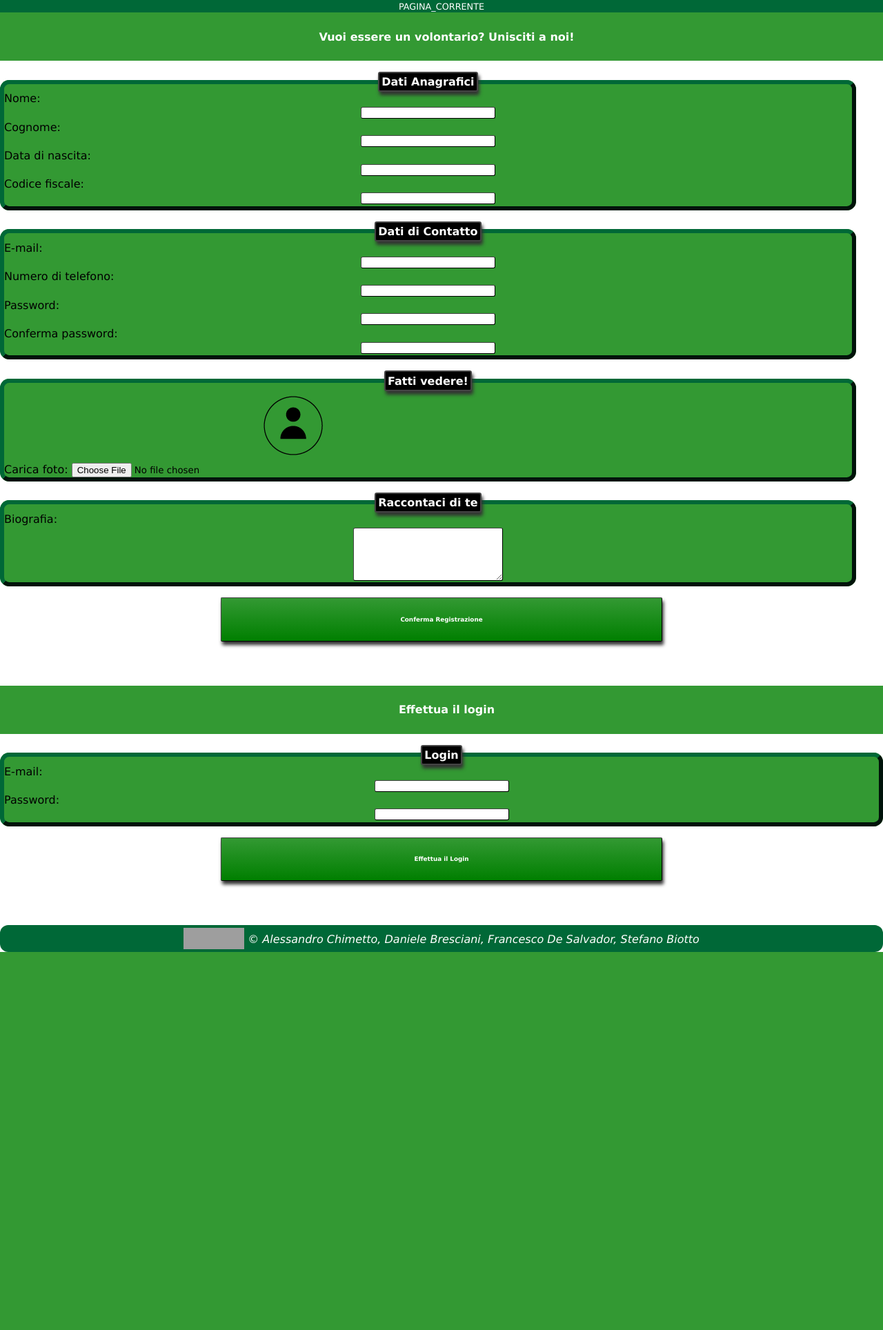
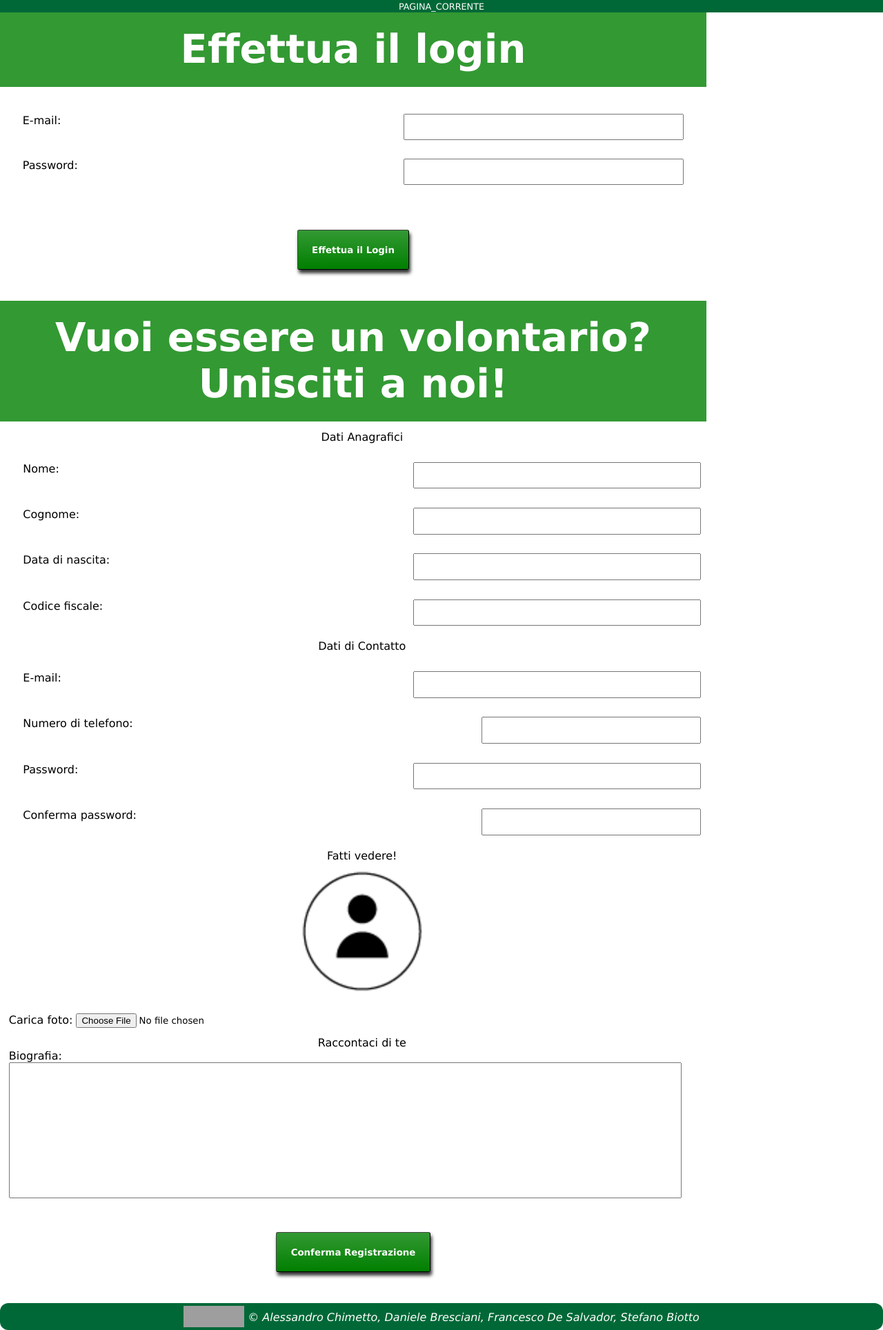
Before and after one commit to achimett/unipd_techweb_proj, a PHP site: page /_template/registrazione.html in a window 1280 px wide. Shown: the part 38-1966 px from the top of the page at 69% size. Before the commit the page ends 1418 px from the top, so only its background shows below. Run offline with PHP 8.4, Linux system fonts and the light colour scheme; grey boxes are pictures that could not be loaded.

Commit message:
Quinta versione registrazione.html
REGISTRAZIONE.HTML:
- Aggiunti <div> per racchiudere label e input.
CSS:
- Aggiunte modifiche, conformi con .content di Francesco.

HTML e CSS Validati.

```diff
--- a/_template/registrazione.html
+++ b/_template/registrazione.html
@@ -21,14 +21,13 @@
 	</head>
 
 	<body>
+
 		<div id="header">
 			<div id="info_utente">
 				<img src="../img/utentebianco_icon.png" alt="" />
 				<p>Nome Cognome</p>
 			</div>
-
 			<a id="hamburger" href="#hamburger"><img src="../img/menu_espandi_icon.png" alt="Menù" /></a>
-
 			<h1 xml:lang="en"><abbr title="do it">DOIT</abbr></h1>
 		</div>
 
@@ -51,53 +50,72 @@
 			</div>
 
 			<div id="registrazione_e_login" class="content">
-				<div id="registrazione">
-					<h1>Vuoi essere un volontario? Unisciti a noi!</h1>
-					<form action="form_registrazione.php">
-						<fieldset id="fieldset_dati_anagrafici">
-							<legend>Dati Anagrafici</legend>
-              <label for="registrazione_nome">Nome: </label><input type="text" id="registrazione_nome"></input>
-              <label for="registrazione_cognome">Cognome: </label><input type="text" id="registrazione_cognome"></input>
-              <label for="registrazione_data_di_nascita">Data di nascita: </label><input type="text" id="registrazione_data_di_nascita"></input>
-              <label for="registrazione_codice_fiscale">Codice fiscale: </label><input type="text" id="registrazione_codice_fiscale"></input>
-            </fieldset>
-						<fieldset id="fieldset_dati_di_contatto">
-						    <legend>Dati di Contatto</legend>
-								<label for="registrazione_email"><span xml:lang="en">E-mail: </span></label><input type="text" id="registrazione_email"></input>
-								<label for="registrazione_numero_di_telefono">Numero di telefono: </label><input type="text" id="registrazione_numero_di_telefono"></input>
-								<label for="registrazione_password"><span xml:lang="en">Password: </span></label><input type="password" id="registrazione_password"></input>
-								<label for="registrazione_conferma_password">Conferma <span xml:lang="en">password: </span></label><input type="password" id="registrazione_conferma_password"></input>
-            </fieldset>
-						<fieldset id="fieldset_carica_una_foto">
-  						<legend>Fatti vedere!</legend>
-              <img id="registrazione_immagine_profilo" src="../img/utentenero_icon.png" alt="" /> <br />
-  						<label for="registrazione_foto">Carica foto: </label><input type="file" id="registrazione_foto"></input> <!-- L'attributo file è supportato da IE, mentre Google, Firefox, Safari e Opera lo supportano dalla versione 1.0 -->
-						</fieldset>
-						<fieldset id="fieldset_biografia">
-						<legend>Raccontaci di te</legend>
-								<label for="registrazione_biografia">Biografia: </label><br /><textarea id="registrazione_biografia" rows="5" cols="25"></textarea> <!-- Ho pensato di sostituire Bio con Biografia, perché per alcune persone Bio può essere poco intuitivo, una persona anziana è probabile che sappia il significato di Biografia ma non che Bio è la sua abbreviazione -->
-						</fieldset>
-          </form>
-          <div id="registrazione_conferma">
-            <input type="submit" id="registrazione_input_conferma" value="Conferma Registrazione" />
-          </div>
-				</div>
-
 				<div xml:lang="en" id="login">
 					<h1><span xml:lang="it">Effettua il </span>login</h1>
 					<form action="form_login.php">
-						<fieldset id="fieldset_login"> <!-- Tag usato per racchiudere gli input dei form, ditemi se è da togliere secondo voi -->
-							<legend>Login</legend>
+						<fieldset id="fieldset_login">
+							<div id="row_login_email">
 								<label for="login_email">E-mail: </label><input type="text" id="login_email"></input>
-
+							</div>
+							<div id="row_login_password">
 								<label for="login_password">Password: </label><input type="password" id="login_password"></input>
+							</div>
 						</fieldset>
 						<div id="login_conferma">
 							<input type="submit" id="login_input_conferma" value="Effettua il Login" /> <!-- Come legge login lo screen reader nel caso dei submit? -->
 						</div>
 					</form>
 				</div>
+
+				<div id="registrazione">
+					<h1>Vuoi essere un volontario? Unisciti a noi!</h1>
+					<form action="form_registrazione.php">
+						<fieldset id="fieldset_dati_anagrafici">
+							<legend>Dati Anagrafici</legend>
+							<div id="row_registrazione_nome">
+								<label for="registrazione_nome">Nome: </label><input type="text" id="registrazione_nome"></input>
 							</div>
+							<div id="row_registrazione_cognome">
+								<label for="registrazione_cognome">Cognome: </label><input type="text" id="registrazione_cognome"></input>
+							</div>
+							<div id="row_registrazione_data_di_nascita">
+								<label for="registrazione_data_di_nascita">Data di nascita: </label><input type="text" id="registrazione_data_di_nascita"></input>
+							</div>
+							<div id="row_registrazione_codice_fiscale">
+								<label for="registrazione_codice_fiscale">Codice fiscale: </label><input type="text" id="registrazione_codice_fiscale"></input>
+							</div>
+						</fieldset>
+						<fieldset id="fieldset_dati_di_contatto">
+							<legend>Dati di Contatto</legend>
+							<div id="row_registrazione_email">
+								<label for="registrazione_email"><span xml:lang="en">E-mail: </span></label><input type="text" id="registrazione_email"></input>
+							</div>
+							<div id="row_registrazione_numero_di_telefono">
+								<label for="registrazione_numero_di_telefono">Numero di telefono: </label><input type="text" id="registrazione_numero_di_telefono"></input>
+							</div>
+							<div id="row_registrazione_password">
+								<label for="registrazione_password"><span xml:lang="en">Password: </span></label><input type="password" id="registrazione_password"></input>
+							</div>
+							<div id="row_registrazione_conferma_password">
+								<label for="registrazione_conferma_password">Conferma <span xml:lang="en">password: </span></label><input type="password" id="registrazione_conferma_password"></input>
+							</div>
+						</fieldset>
+						<fieldset id="fieldset_carica_una_foto">
+							<legend>Fatti vedere!</legend>
+							<img id="registrazione_immagine_profilo" src="../img/utentenero_icon.png" alt="" /> <br />
+							<label for="registrazione_foto">Carica foto: </label><input type="file" id="registrazione_foto"></input>
+						</fieldset>
+						<fieldset id="fieldset_biografia">
+							<legend>Raccontaci di te</legend>
+							<label for="registrazione_biografia">Biografia: </label><br /><textarea id="registrazione_biografia" rows="13" cols="31"></textarea> <!-- Ho pensato di sostituire Bio con Biografia, perché per alcune persone Bio può essere poco intuitivo, una persona anziana è probabile che sappia il significato di Biografia ma non che Bio è la sua abbreviazione -->
+						</fieldset>
+						<div id="registrazione_conferma">
+							<input type="submit" id="registrazione_input_conferma" value="Conferma Registrazione" />
+						</div>
+					</form>
+				</div>
+			</div>
+
 
 			<div id="footer">
 				<p>
--- a/css/desktop.css
+++ b/css/desktop.css
@@ -129,107 +129,88 @@ abbr[title] {
     padding-left: 2.6em;
 }
 
-/********** CONTENT **********/
-#content {
+/********** CONTENT_REGISTRAZIONE**********/
+
+#registrazione_e_login {
+  max-width: 1024px;
   margin-left: 20%;
   padding: 1em;
 }
 
-/********** CONTENT_REGISTRAZIONE**********/
-#registrazione_e_login {
-  float: right;
-  width: 79.7%;
-  display: block;
-}
-
-#registrazione_conferma {
-  clear: both;
+#registrazione_e_login textarea {
+  resize: none;
 }
 
 #registrazione_immagine_profilo {
-  margin-left: 30%;
+  display: block;
+  margin-left: auto;
+  margin-right: auto;
+  height: 200px;
+  width: 200px;
 }
 
-#registrazione_e_login h1 {
-  clear: both;
+#registrazione_e_login h1, h2{
   padding: 2%;
   text-align: center;
   background-color: #393;
-  color: #ffffff;
-  margin-left: -0.19em;
-  width: 100%;
+  color: #FFF;
+
 }
 
-#registrazione_e_login fieldset{
-  border: 5pt outset #006837;
-  border-radius: 10pt;
-  -webkit-border-radius: 10pt;
-  -moz--border-radius: 10pt;
-  background-color: #339933;
-  margin-top: 1em;
-  margin-bottom: 1em;
+#registrazione_e_login fieldset {
+  border: 0;
+  margin: 1vw;
 }
 
-#registrazione_e_login legend{
-  margin: auto;
-  padding: 0.2em;
-  background-color: #000000;
-  color: #ffffff;
-  font-size: 1.5em;
-  font-weight: bold;
-  border: 2px solid #444;
-  border-radius: 0.2em;
-  box-shadow: 2px 5px 5px 0px #333;
-  outline: none;
+#registrazione_e_login legend {
+  margin-left: auto;
+  margin-right: auto;
 }
 
-#registrazione_e_login input[type=submit] {
+
+#row_login_email, #row_login_password, #row_registrazione_nome, #row_registrazione_cognome, #row_registrazione_data_di_nascita, #row_registrazione_codice_fiscale, #row_registrazione_email, #row_registrazione_numero_di_telefono, #row_registrazione_password, #row_registrazione_conferma_password{
+	padding: 2%;
+	margin-top: 0.5vw;
+	margin-bottom: 0.5vw;
+}
+input[type=text] {
+  float: right;
+  width: 40%;
+  padding: 2%;
+}
+
+#registrazione_numero_di_telefono {
+  width: 30%;
+}
+
+input[type=password] {
+  float: right;
+  width: 40%;
+  padding: 2%;
+}
+
+#registrazione_conferma_password {
+  width: 30%;
+}
+
+input[type=submit] {
   display: block;
   margin: auto;
   padding: 2%;
   font-weight: bold;
-  color: #ffffff;
+  color: #FFF;
   background: linear-gradient(to bottom, #393, #007f00);
-  border: 0.75pt outset #444;
+  border: 1px outset #444;
   border-radius: 0.2em;
   box-shadow: 2px 5px 5px 0px #333;
-  width: 50%;
-  margin-bottom: 5%;
-  font-size: 130%;
-  outline: none;
+  margin-top: 1.5vw;
+  margin-bottom: 1.5vw;
 }
 
-#registrazione_e_login input[type=submit]:active{
+input[type=submit]:active {
   box-shadow: 2px 5px 5px 0px #333 inset;
 }
 
-#registrazione_e_login input[type="text"]{
-  display: block;
-  margin: auto;
-  margin-top: 0.2em;
-  margin-bottom: 0.2em;
-  font-weight: bold;
-  border: 1px outset #444;
-  border-radius: 0.2em;
-}
-#registrazione_e_login input[type="password"]{
-  display: block;
-  margin: auto;
-  margin-top: 0.2em;
-  margin-bottom: 0.2em;
-  font-weight: bold;
-  border: 0.75pt outset #444;
-  border-radius: 0.2em;
-}
-#registrazione_e_login textarea {
-  display: block;
-  margin: auto;
-  margin-top: 0.2em;
-  margin-bottom: 0.2em;
-  font-weight: bold;
-  border: 0.75pt outset #444;
-  border-radius: 0.2em;
-}
 
 #fieldset_dati_anagrafici {
   float: left;
@@ -237,22 +218,28 @@ abbr[title] {
 }
 #fieldset_dati_di_contatto {
   float: right;
-  width: 45%;
+    width: 45%;
 }
 #fieldset_carica_una_foto {
   float: left;
-  width: 45%;
+    width: 45%;
 }
 #fieldset_biografia {
   float: right;
-  width: 45%;
+    width: 45%;
+}
+
+#login_conferma {
+	display: flex;
+}
+#registrazione_conferma{
+	clear: both;
 }
 
 /********** FOOTER **********/
 #footer {
   clear: both;
   position: relative;
-  margin-top: -12.5em;
   background-color: #006837;
   color: #FFFFFF;
   border-radius: 0.75em;
--- a/css/mobile.css
+++ b/css/mobile.css
@@ -60,53 +60,56 @@
 }
 
 /********** CONTENT_REGISTRAZIONE**********/
+
 #registrazione_e_login {
-  float: none;
-  width: 100%;
-  display: block;
+  max-width: 1024px;
+  margin-left: 0%;
+  padding: 0em;
 }
 
-/*#registrazione_conferma {
-  clear: both;
-}*/
-
-/*#registrazione_immagine_profilo {
-  margin-left: 30%;
-}*/
-
-#registrazione_e_login h1 {
-  margin-left: -0.33em;
-  width: 98%;
-  font-size: 1em;
+#registrazione_biografia {
+  width: 95%;
 }
 
-#registrazione_e_login legend {
-  font-size: 1em;
+#registrazione_e_login h1, h2{
+  font-size: 4.5vw;
 }
 
-#registrazione_e_login input[type=submit]{
-  font-size: 0.55em;
+#row_login_email, #row_login_password, #row_registrazione_nome, #row_registrazione_cognome, #row_registrazione_data_di_nascita, #row_registrazione_codice_fiscale, #row_registrazione_email, #row_registrazione_numero_di_telefono, #row_registrazione_password, #row_registrazione_conferma_password{
+	margin-top: 0.5vw;
+	margin-bottom: 0.5vw;
+}
+input[type=text] {
+  padding: 1%;
 }
 
-#registrazione_e_login input[type=submit]:active{
-  font-size: 0.55em;
+input[type=password] {
+  padding: 1%;
+}
+
+input[type=submit] {
+  margin-top: 3.5vw;
+  margin-bottom: 3.5vw;
 }
 
 #fieldset_dati_anagrafici {
   float: none;
-  width: 96%;
+  width: 100%;
 }
+
 #fieldset_dati_di_contatto {
   float: none;
-  width: 96%;
+  width: 100%;
 }
+
 #fieldset_carica_una_foto {
   float: none;
-  width: 96%;
+  width: 100%;
 }
+
 #fieldset_biografia {
   float: none;
-  width: 96%;
+  width: 100%;
 }
 
 /********** FOOTER **********/
--- a/css/print.css
+++ b/css/print.css
@@ -51,12 +51,6 @@ abbr[title] {
 }
 
 /******* REGISTRAZIONE *******/
-#header {
-  display: none;
-}
-#breadcrumb {
-  display: none;
-}
 
 #registrazione_e_login h1 {
   display: none;
@@ -79,7 +73,8 @@ abbr[title] {
 }
 
 #fieldset_carica_una_foto img {
-  margin-left: 17em;
+  margin-left: auto;
+  margin-right: auto;
 }
 
 #registrazione_foto {
```
Lines whose indentation alone changed are shown as unchanged.
